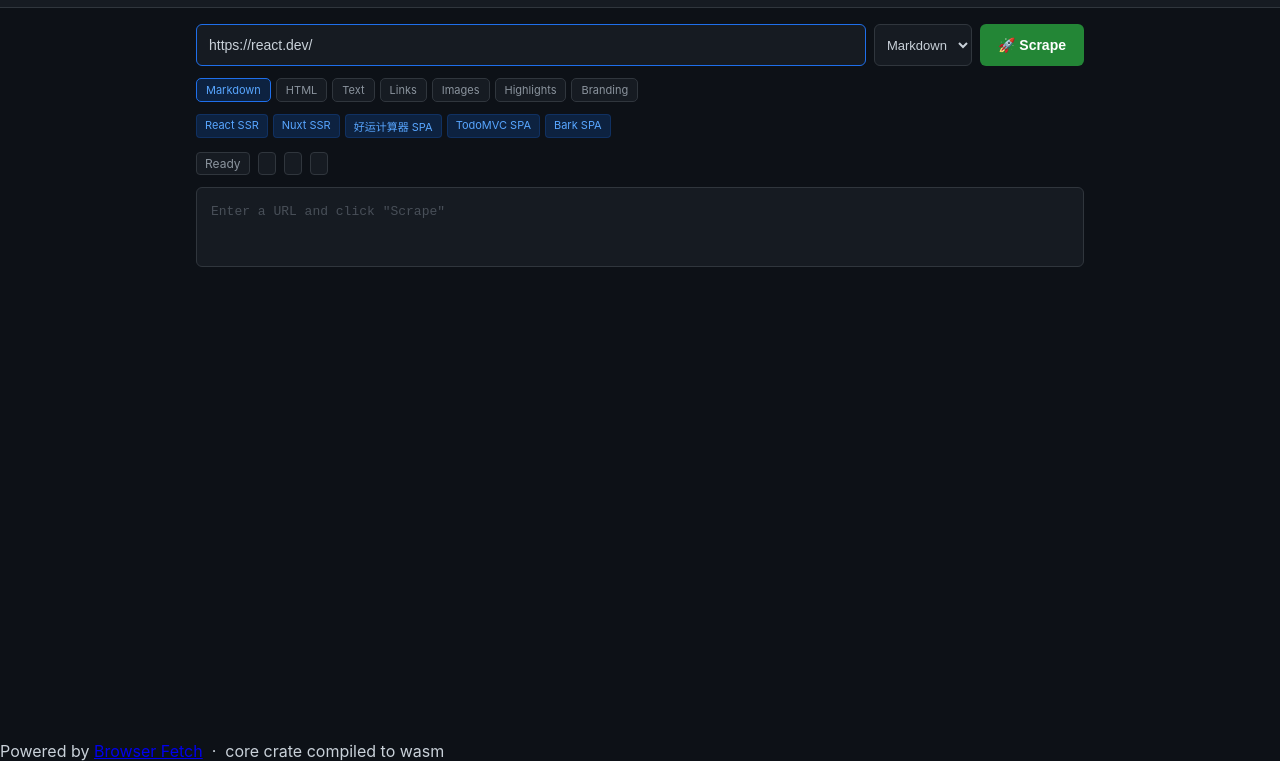
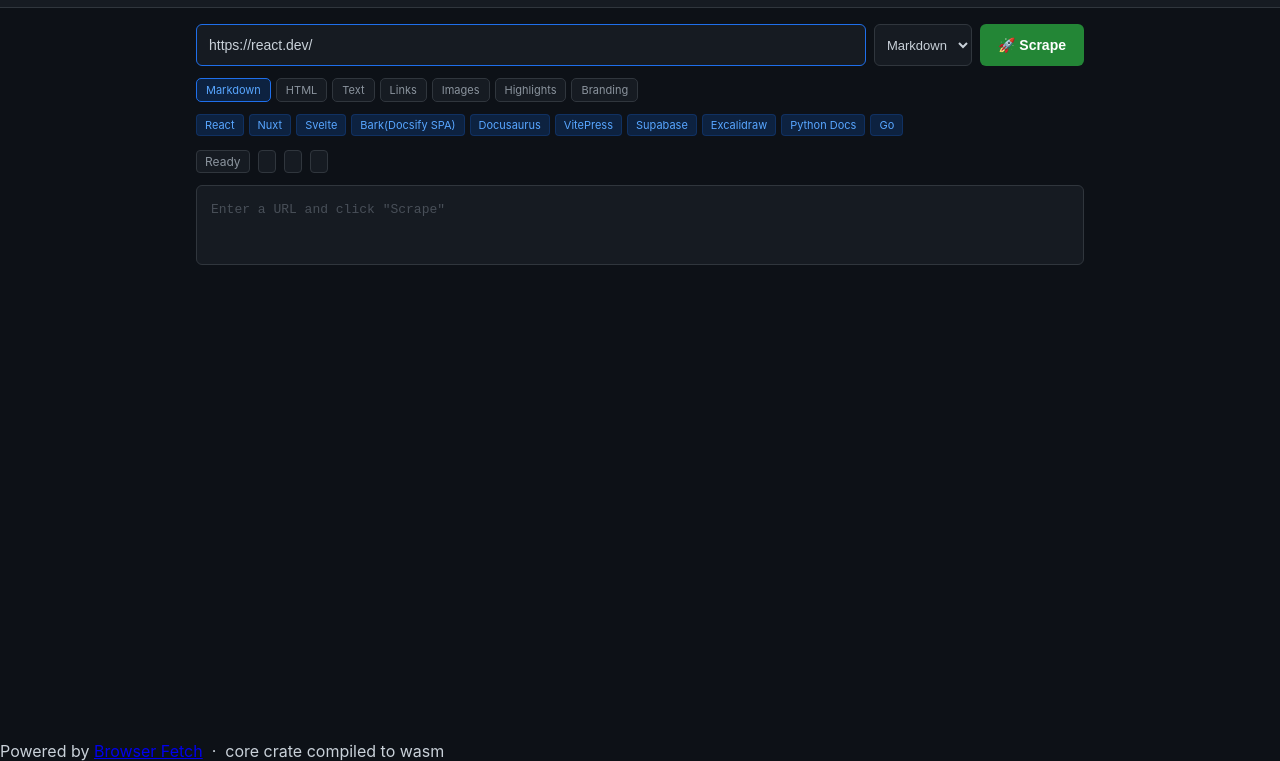
Before and after one commit to dyyz1993/browser, a website: page worker/src/ui.html in a window 1280 px wide. Shown: the part 39-800 px from the top of the page. Drawn offline with Linux system fonts and the light colour scheme.

Commit message:
feat(worker): M70.13 UI 示例站扩展为 10 个复杂站点
覆盖：React/Nuxt/Svelte(SSR) + Bark(Docsify SPA) + Docusaurus/VitePress
+ Supabase/Excalidraw + Python Docs/Go

```diff
--- a/worker/src/ui.html
+++ b/worker/src/ui.html
@@ -191,11 +191,16 @@
 
   <!-- Quick sample URLs -->
   <div class="samples">
-    <span class="sample" onclick="fillUrl('https://react.dev/')">React SSR</span>
-    <span class="sample" onclick="fillUrl('https://nuxt.com/')">Nuxt SSR</span>
-    <span class="sample" onclick="fillUrl('https://jj.zhenzhunsp.cn/')">好运计算器 SPA</span>
-    <span class="sample" onclick="fillUrl('https://todomvc.com/examples/vue/dist/')">TodoMVC SPA</span>
-    <span class="sample" onclick="fillUrl('https://bark.netlify.app/')">Bark SPA</span>
+    <span class="sample" onclick="fillUrl('https://react.dev/')">React</span>
+    <span class="sample" onclick="fillUrl('https://nuxt.com/')">Nuxt</span>
+    <span class="sample" onclick="fillUrl('https://svelte.dev/')">Svelte</span>
+    <span class="sample" onclick="fillUrl('https://bark.day.app/')">Bark(Docsify SPA)</span>
+    <span class="sample" onclick="fillUrl('https://docusaurus.io/')">Docusaurus</span>
+    <span class="sample" onclick="fillUrl('https://vitepress.dev/')">VitePress</span>
+    <span class="sample" onclick="fillUrl('https://supabase.com/')">Supabase</span>
+    <span class="sample" onclick="fillUrl('https://excalidraw.com/')">Excalidraw</span>
+    <span class="sample" onclick="fillUrl('https://docs.python.org/')">Python Docs</span>
+    <span class="sample" onclick="fillUrl('https://go.dev/')">Go</span>
   </div>
 
   <!-- Meta -->
```
